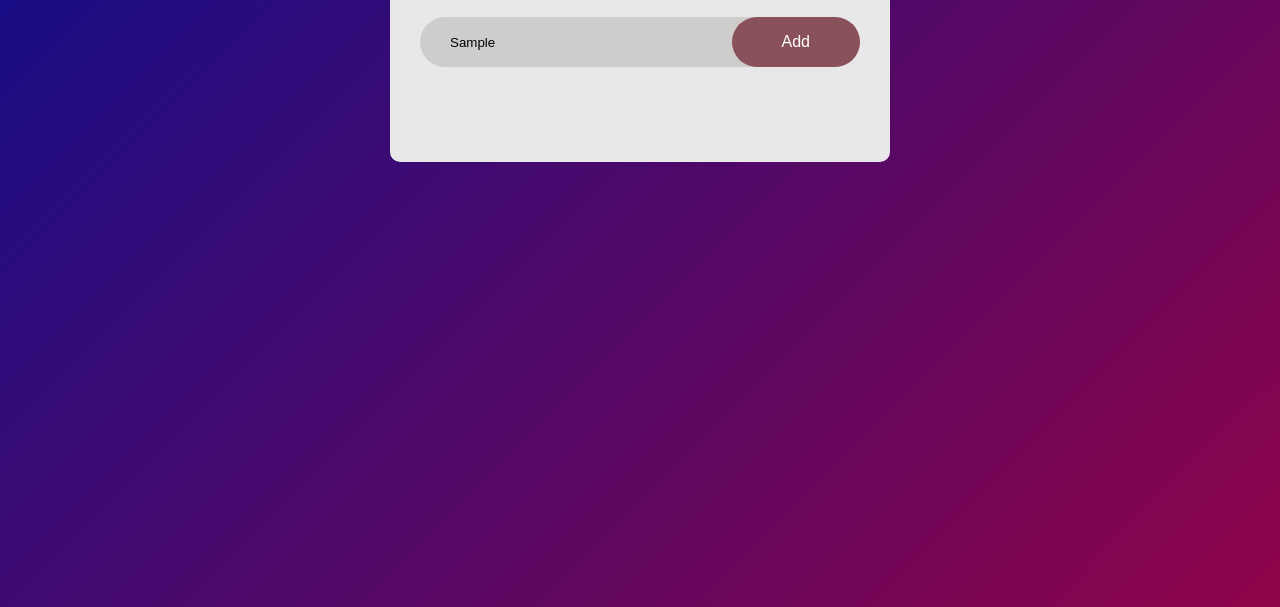
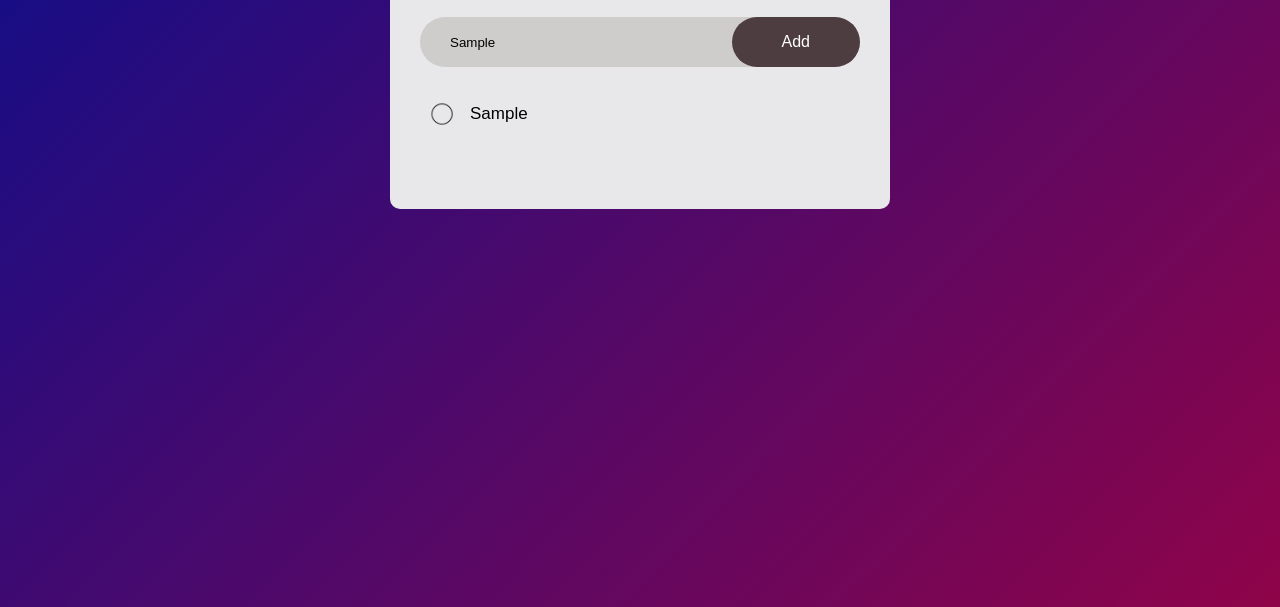
Before and after one commit to Meekio/to-do, a plain HTML site: page index.html in a window 1280 px wide. Both pictures are taken after typing "Sample" into the empty fields and a click on the button "Add". Shown: the part 193-800 px from the top of the page. Drawn offline with Linux system fonts and the light colour scheme.

Commit message:
Add task management functionality with input validation and list display
- Implemented a function to add tasks from an input box to a list container.
- Added alert for empty task submission.
- Created list items dynamically and appended them to the list container.
- Prepared for future enhancements with commented-out code for task removal.

```diff
--- a/index.html
+++ b/index.html
@@ -13,11 +13,18 @@
             <h2>TO DO LIST <img src="images/to do.png"></h2>
             <div class="row">
                 <input type="text" id="input-box" placeholder="Add a new task">
-                <button>Add</button>
+                <button onclick="addTask()">Add</button>
             </div>
+            <ul id="list-container">
+                <!-- <li class="checked">Task 1</li>
+                <li>Task 2</li>
+                <li>Task 3</li>
+                <li>Task 4</li> -->
+            </ul>
         </div>
 
     </div>
 
+    <script src="script.js"></script>
 </body>
 </html>
--- /dev/null
+++ b/script.js
@@ -0,0 +1,19 @@
+const inputBox = document.getElementById('input-box');
+const listContainer = document.getElementById('list-container');
+function addTask() {
+    if (inputBox.value === '')
+        {
+        alert('enter a task!');
+    }
+    else {
+        let li = document.createElement('li');
+        li.innerHTML = inputBox.value;
+        listContainer.appendChild(li);
+        // inputBox.value = '';
+
+        // const span = document.createElement('span');
+        // span.innerHTML = '\u00D7';
+        // li.appendChild(span);
+    }
+    saveData();
+}
--- a/style.css
+++ b/style.css
@@ -34,6 +34,7 @@
     margin-bottom: 20px;
 }
 
+
 .row {
     display: flex;
     align-items: center;
@@ -50,16 +51,51 @@ input{
     outline: none;
     background: transparent;
     padding: 10px;
-
 }
 
-button{
+button {
     border: none;
     outline: none;
     padding: 16px 50px;
-    background: #89525b;
+    background: #4e3d40;
     color: white;
     font-size: 16px;
     cursor: pointer;
-    border-radius: 40px;
+    border-radius: 30px;
 }
+
+ul li {
+    list-style: none;
+    font-size: 17px;
+    padding: 12px 8px 15px 50px;
+    user-select: none;
+    cursor: pointer;
+    position: relative;
+}
+
+ul li::before {
+    content: "";
+    position: absolute;
+    display: flex;
+    align-items: center;
+    height: 28px;
+    width: 28px;
+    border-radius: 50%;
+    background-image: url(images/unchecked.png);
+    background-size: cover;
+    background-position: center;
+    top: 8px;
+    /* took me a while to change the top from 12px to 8px so the circle aligns with task*/
+    left: 8px;
+}
+
+ul li.checked {
+    text-decoration: line-through;
+    color: #555;
+}
+
+ul li.checked::before {
+    background-image: url(images/checked.png);
+    background-size: cover;
+    background-position: center;
+}
```
Also changed, not shown: images/checked.png (added), images/unchecked.png (added).
